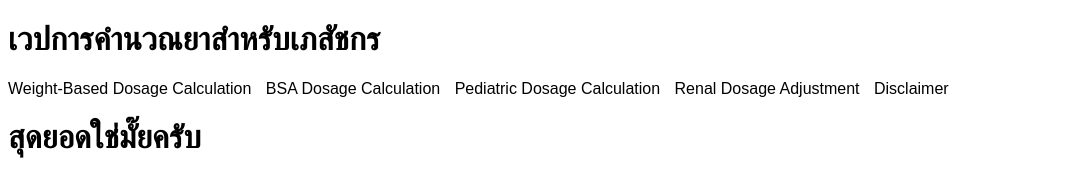
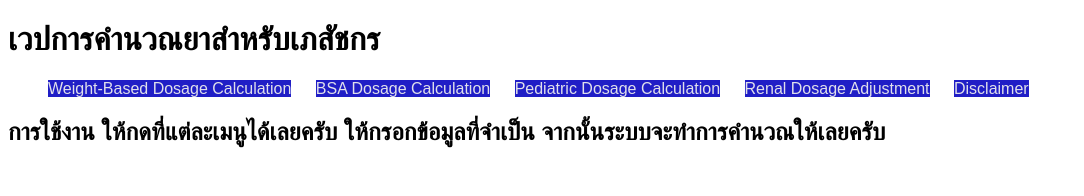
Before and after one commit to wirunw/pharmacy-calculator---test, a plain HTML site: page index.html in a window 1280 px wide. Shown: the whole page, without its empty margins (0-1084 px from the left). Drawn offline with Linux system fonts and the light colour scheme.

Commit message:
Add files via upload

```diff
--- a/index.html
+++ b/index.html
@@ -18,7 +18,7 @@
         </ul>
     </nav>
     <div id="content"></div>
-    <h1>สุดยอดใช่มั๊ยครับ</h1>
+    <h2>การใช้งาน ให้กดที่แต่ละเมนูได้เลยครับ ให้กรอกข้อมูลที่จำเป็น จากนั้นระบบจะทำการคำนวณให้เลยครับ</h2>
     <script src="script.js"></script>
 </body>
 </html>
--- a/styles.css
+++ b/styles.css
@@ -4,17 +4,18 @@ body {
 
 nav ul {
     list-style-type: none;
-    padding: 0;
+    padding: 2;
 }
 
 nav ul li {
     display: inline;
-    margin-right: 10px;
+    margin-right: 20px;
+    background-color: #201ec6;
 }
 
 nav ul li a {
     text-decoration: none;
-    color: #000;
+    color: #e0e0eb;
 }
 
 form {
@@ -31,7 +32,7 @@ input[type="number"], input[type="text"] {
     padding: 12px 20px;
     margin: 8px 0;
     display: inline-block;
-    border: 1px solid #ccc;
+    border: 1px solid #cccccc;
     border-radius: 4px;
     box-sizing: border-box;
 }
```
